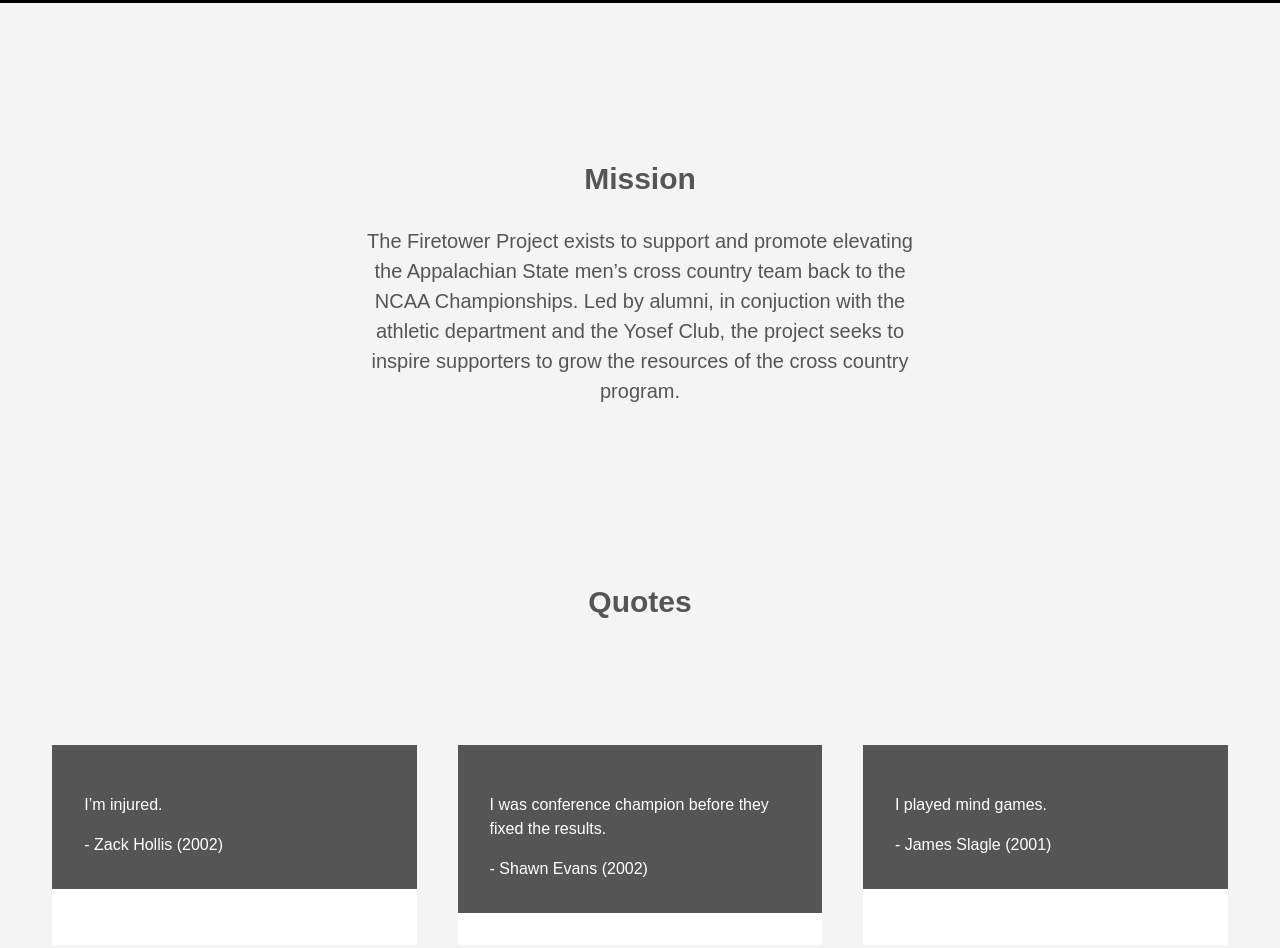
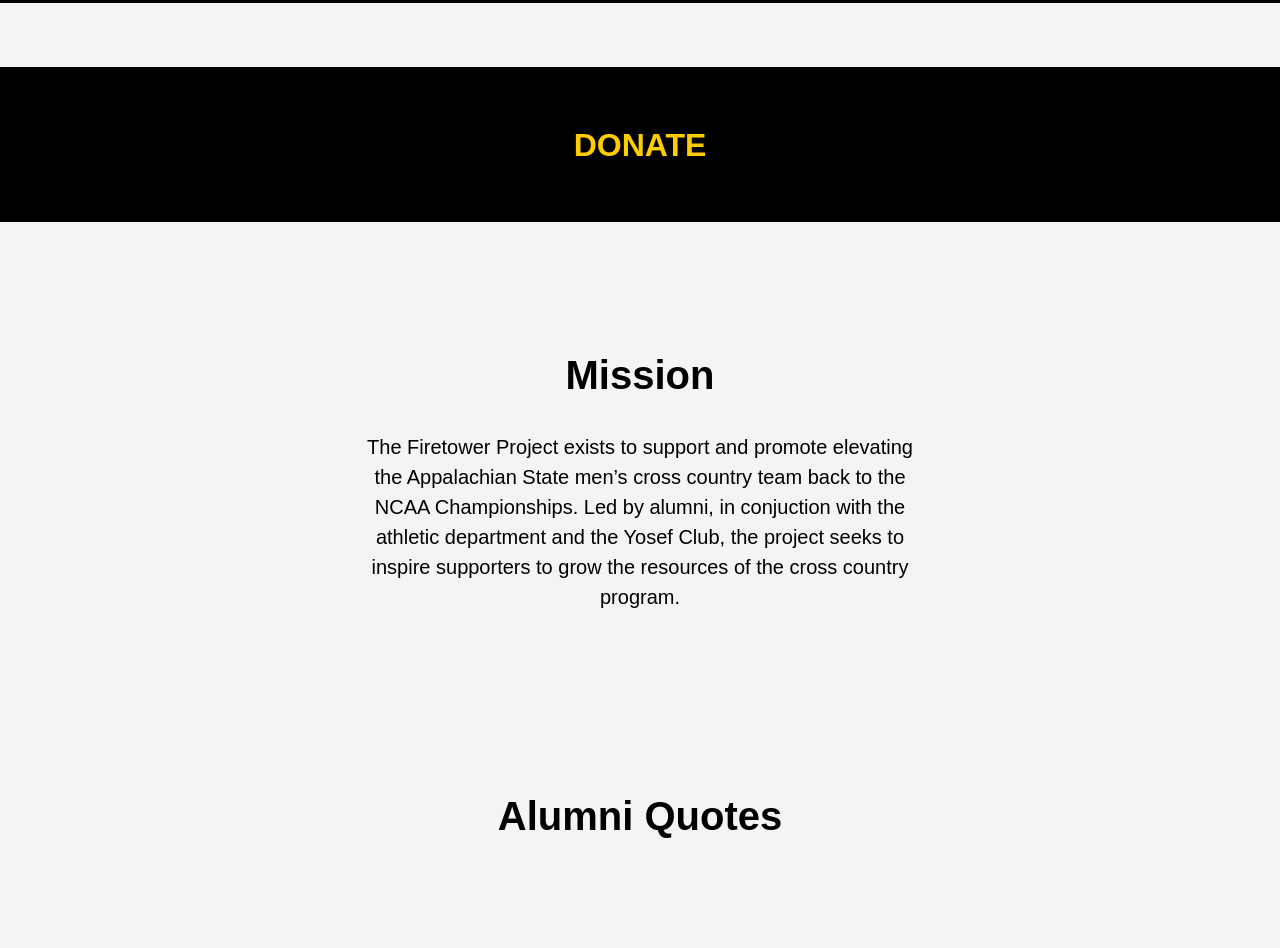
Before and after one commit to firetowerproject/firetowerproject.github.io, a plain HTML site: page index.html in a window 1280 px wide. Shown: the part 370-1318 px from the top of the page. Drawn offline with Linux system fonts and the light colour scheme.

Commit message:
Regenerate public

```diff
--- a/index.html
+++ b/index.html
@@ -100,20 +100,37 @@
 
   </article>
 
+    <style>
+        .donate {
+            text-align: center
+        }
+    </style>
+
+    <div class="relative w-100 mb4 bg-white nested-copy-line-height">
+      <div class="bg-black mb3 pa4 gray overflow-hidden">
+        <div class="white nested-links f5 lh-copy nested-copy-line-height">
+            <h1 style="color:#ffcc00" class="donate">DONATE</h1>
+        </div>
+      </div>
+    </div>
+
   <article class="pa3 pa4-ns nested-copy-line-height nested-img">
     <section class="cf ph3 ph5-l pv3 pv4-l f4 tc-l center measure-wide lh-copy mid-gray">
-        <h2>Mission</h2>
-        <p>The Firetower Project exists to support and promote elevating the Appalachian
+
+        <h1><a href="firetowerproject.github.io/mission/" class="link black dim">Mission</h1><p>The Firetower Project exists to support and promote elevating the Appalachian
 State men&rsquo;s cross country team back to the NCAA Championships. Led by alumni,
 in conjuction with the athletic department and the Yosef Club, the project
 seeks to inspire supporters to grow the resources of the cross country program.</p>
+</a>
 
     </section>
   </article>
 
   <article class="pa3 pa4-ns nested-copy-line-height nested-img">
     <section class="cf ph3 ph5-l pv3 pv4-l f4 tc-l center measure-wide lh-copy mid-gray">
-        <h2>Quotes</h2>
+
+        <h1><a href="firetowerproject.github.io/quote/" class="link black dim">Alumni Quotes</h1></a>
+
     </section>
     <section class="flex-ns flex-wrap justify-around mt5">
 
@@ -151,10 +168,11 @@ seeks to inspire supporters to grow the resources of the cross country program.<
 
 </article>
 
-
   <article class="pa3 pa4-ns nested-copy-line-height nested-img">
     <section class="cf ph3 ph5-l pv3 pv4-l f4 tc-l center measure-wide lh-copy mid-gray">
-        <h2>Testimonials</h2>
+
+        <h1><a href="firetowerproject.github.io/testimonial/" class="link black dim">Testimonials</h1></a>
+
     </section>
     <section class="flex-ns flex-wrap justify-around mt5">
 
```
